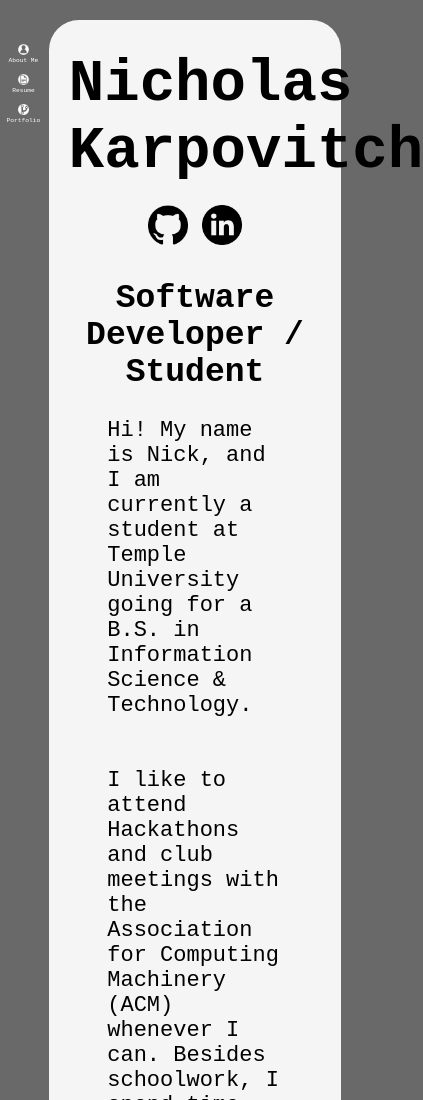
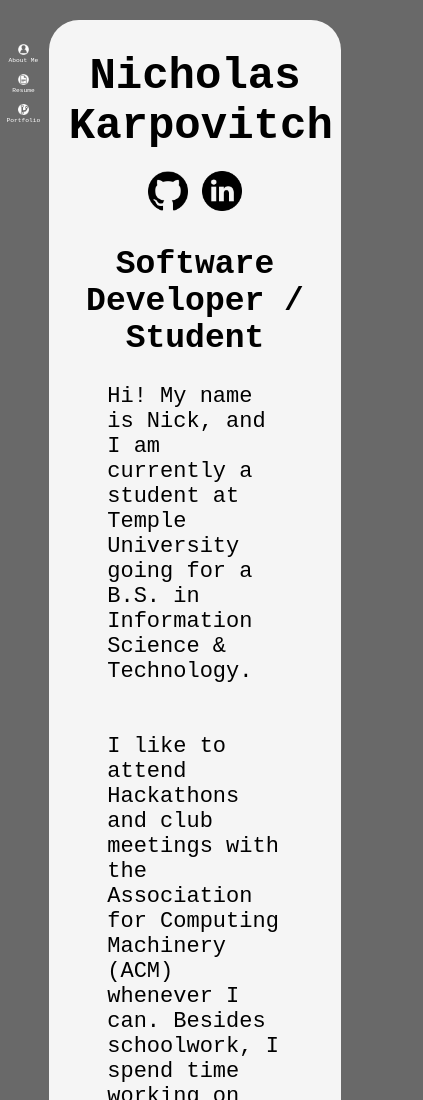
Before and after one commit to karponick/karponick.github.io, a plain HTML site: page index.html in a window 390 px wide. Shown: the top 1100 px of the page, 423 px wide, since content can reach past the window. Drawn offline with Linux system fonts and the light colour scheme.

Commit message:
Fixed header 1 font size to account for mobile

```diff
--- a/main.css
+++ b/main.css
@@ -23,7 +23,6 @@ h1 {
     border-radius: 30px;
     padding: 20px;
     width: auto;
-    font-size: 7vh;
 }
 
 p {
```
